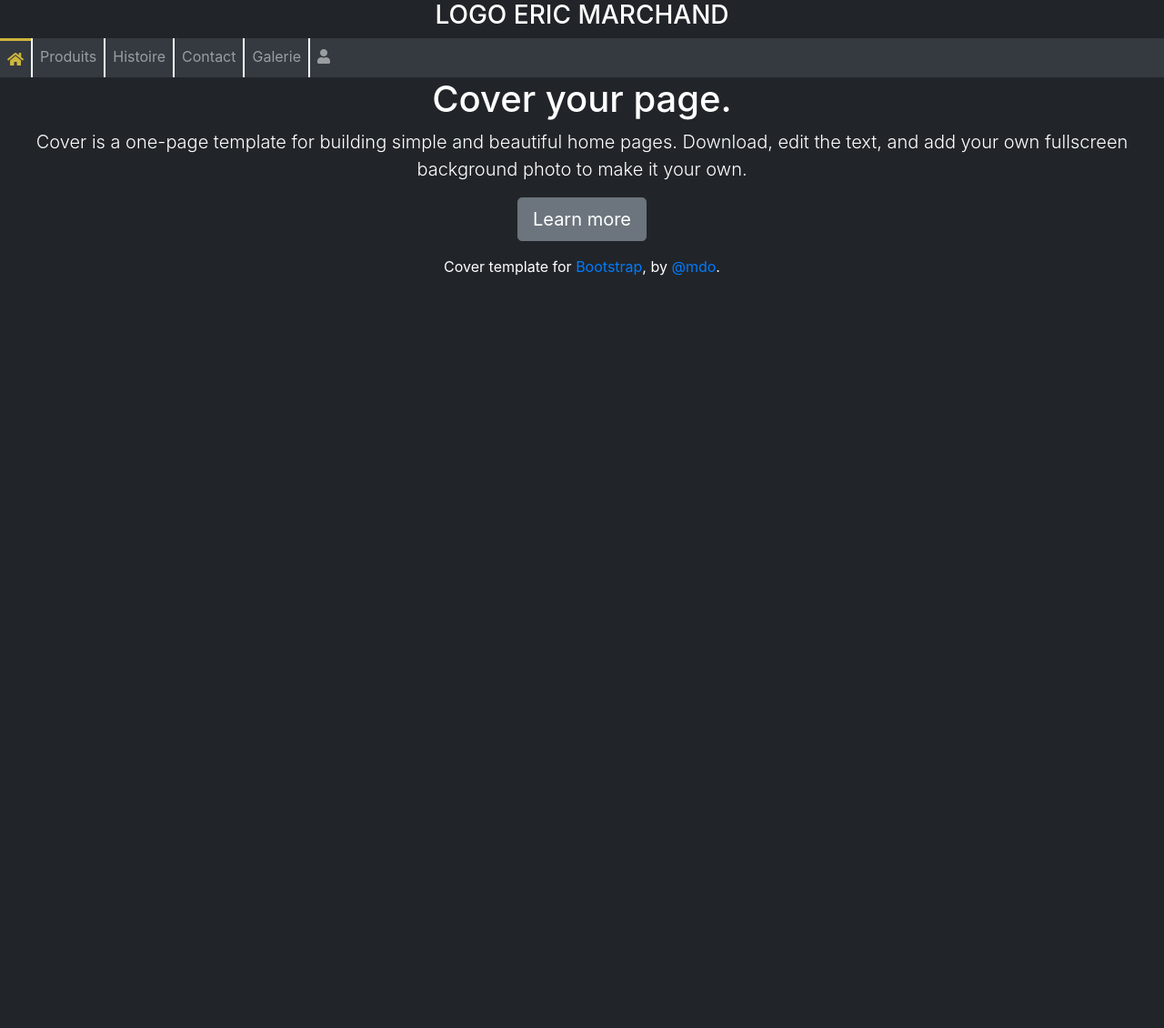
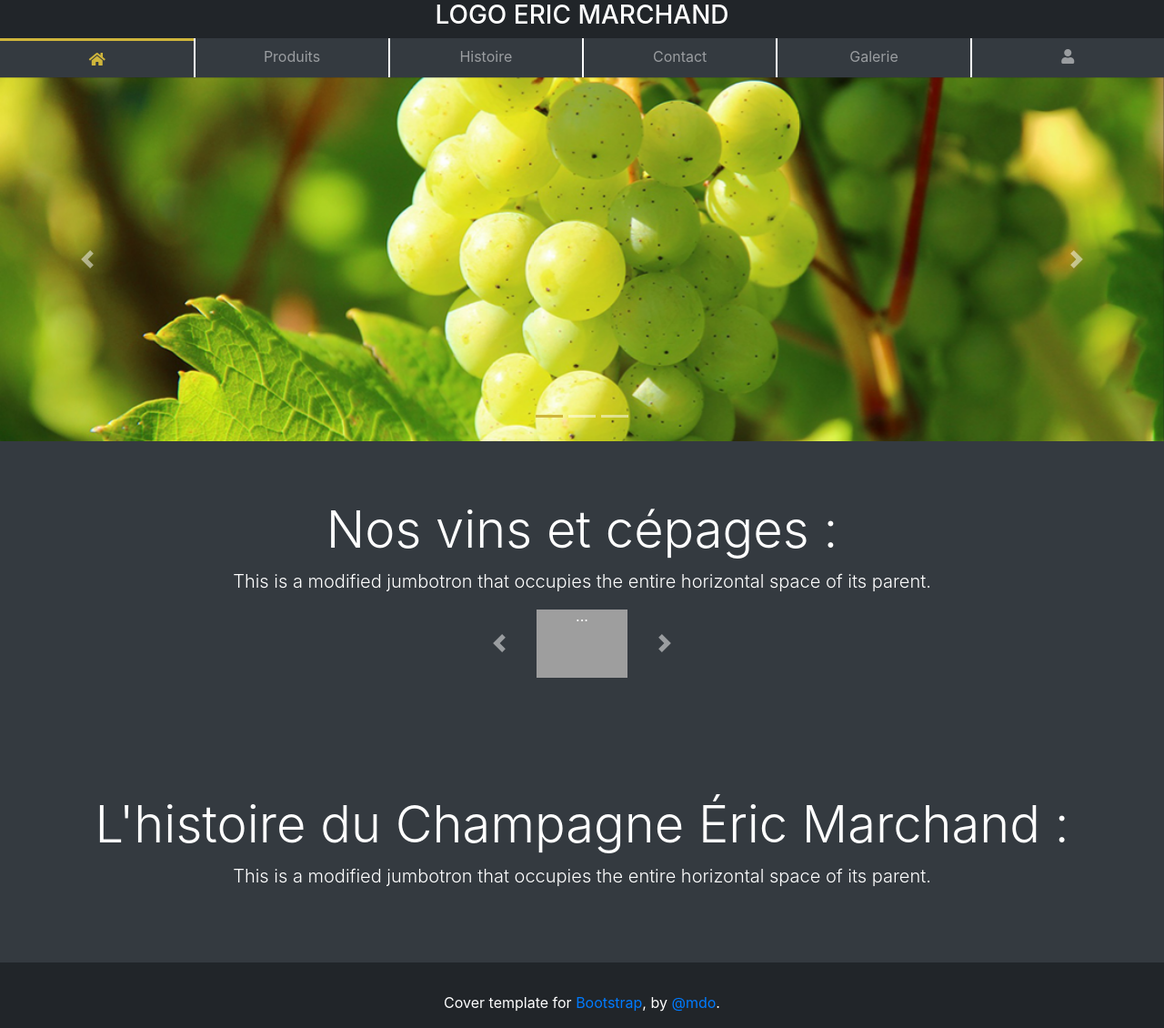
Before and after one commit to Heroiik62/Projet-S2---Champagne-Eric-Marchand, a PHP site: page / in a window 1280 px wide. Shown: the whole page at 91% size. Before the commit the page ends 303 px from the top, so only its background shows below. Run offline with PHP 8.4, Linux system fonts and the light colour scheme; some libraries are stand-ins or nearby versions; grey boxes are pictures that could not be loaded.

Commit message:
Ajouts page index : jumbotron

```diff
--- a/css/style.css
+++ b/css/style.css
@@ -4,9 +4,25 @@
     color: white;
 
 }
+body > .container {
+    padding-top: 60px;
+}
 
-.nav-item {
-    margin-left: 0% 10% 0% 10%;
+.col, .col-1, .col-10, .col-11, .col-12, .col-2, .col-3, .col-4, .col-5, .col-6, .col-7, .col-8, .col-9, .col-auto, .col-lg, .col-lg-1, .col-lg-10, .col-lg-11, .col-lg-12, .col-lg-2, .col-lg-3, .col-lg-4, .col-lg-5, .col-lg-6, .col-lg-7, .col-lg-8, .col-lg-9, .col-lg-auto, .col-md, .col-md-1, .col-md-10, .col-md-11, .col-md-12, .col-md-2, .col-md-3, .col-md-4, .col-md-5, .col-md-6, .col-md-7, .col-md-8, .col-md-9, .col-md-auto, .col-sm, .col-sm-1, .col-sm-10, .col-sm-11, .col-sm-12, .col-sm-2, .col-sm-3, .col-sm-4, .col-sm-5, .col-sm-6, .col-sm-7, .col-sm-8, .col-sm-9, .col-sm-auto, .col-xl, .col-xl-1, .col-xl-10, .col-xl-11, .col-xl-12, .col-xl-2, .col-xl-3, .col-xl-4, .col-xl-5, .col-xl-6, .col-xl-7, .col-xl-8, .col-xl-9, .col-xl-auto {
+    padding: 0 0 0 0;
+}
+
+.jumbotron {
+    background-color: #343a40!important
+}
+
+.carousel-inner{
+  width:100%;
+  max-height: 400px !important;
+}
+
+.row {
+    margin: 0 0 0 0;
 }
 
 .nav-item:hover {
@@ -44,3 +60,7 @@
 .modal-footer, .modal-header {
     border: 0px solid black;
 }
+
+.carousel-item.active {
+    border: 0px solid black !important;
+}
--- a/index.php
+++ b/index.php
@@ -1,6 +1,4 @@
-<?php
-
-$html ='<!DOCTYPE html>
+<!DOCTYPE html>
 <html lang="fr">
     <head>
         <meta charset="utf-8">
@@ -11,68 +9,70 @@
         <link rel="stylesheet" href="https://use.fontawesome.com/releases/v5.0.13/css/all.css" integrity="sha384-DNOHZ68U8hZfKXOrtjWvjxusGo9WQnrNx2sqG0tfsghAvtVlRW3tvkXWZh58N9jp" crossorigin="anonymous">
     </head>
 
-    <body class="text-center">' .
+    <body class="text-center">
 
-//        <div class="modal modal-dark fade" id="avertissement" tabindex="-1" role="dialog" aria-labelledby="ageAvertissment" aria-hidden="true" data-backdrop="static" data-keyboard="true">
-//            <div class="modal-dialog modal-lg" role="document">
-//                <div class="modal-content">
-//                    <div class="modal-header">
-//                        <h5 class="modal-title">Logo eric marchand</h5>
-//                    </div>
-//                    <div class="modal-body">
-//                        <form>';
-//
-//$year = date("Y");
-//$yearMinusHundred = $year-1;
-//$html .='<select>';
-//$html .= '<option value="2018" selected>2018</option>';
-//for($yearMinusHundred ; $yearMinusHundred >= $year - 100; $yearMinusHundred--) {
-//    $html .= '<option value="' . $yearMinusHundred . '">' . $yearMinusHundred . '</option>';
-//}
-//$html .= '</select>';
-//
-//$html .='</div>
-//<div class="modal-footer">';
-//
-//if ($yearMinusHundred - $year >= 18) {
-//    $html .='<button type="button" class="btn btn-primary">Entrer</button>';
-//} else {
-//    $html .='<button type="button" class="btn btn-primary" data-dismiss="modal">Entrer</button>';
-//}
-//
-//$html .= '</div>
-//                    </form>
-//                </div>
-//            </div>
-//        </div>
+        <!--
+<div class="modal modal-dark fade" id="avertissement" tabindex="-1" role="dialog" aria-labelledby="ageAvertissment" aria-hidden="true" data-backdrop="static" data-keyboard="true">
+<div class="modal-dialog modal-lg" role="document">
+<div class="modal-content">
+<div class="modal-header">
+<h5 class="modal-title">Logo eric marchand</h5>
+</div>
+<div class="modal-body">
+<form>
 
-        '<div class="cover-container d-flex w-100 h-100 mx-auto flex-column">
+$year = date("Y");
+$yearMinusHundred = $year-1;
+$html .='<select>';
+$html .= '<option value="2018" selected>2018</option>';
+for($yearMinusHundred ; $yearMinusHundred >= $year - 100; $yearMinusHundred--) {
+$html .= '<option value="' . $yearMinusHundred . '">' . $yearMinusHundred . '</option>';
+}
+$html .= '</select>';
+
+$html .='</div>
+<div class="modal-footer">';
+
+if ($yearMinusHundred - $year >= 18) {
+$html .='<button type="button" class="btn btn-primary">Entrer</button>';
+} else {
+$html .='<button type="button" class="btn btn-primary" data-dismiss="modal">Entrer</button>';
+}
+
+$html .= '</div>
+</form>
+</div>
+</div>
+</div>
+-->
+
+        <div class="cover-container d-flex w-100 h-100 mx-auto flex-column">
             <header class="masthead mb-auto">
                 <div class="inner">
                     <h3 class="masthead-brand">LOGO ERIC MARCHAND</h3>
-                    <nav class="navbar navbar-expand-lg navbar-dark bg-dark">
+                    <nav class="navbar navbar-expand-lg navbar-dark bg-dark row">
                         <button class="navbar-toggler" type="button" data-toggle="collapse" data-target="#navbarSupportedContent" aria-controls="navbarSupportedContent" aria-expanded="false" aria-label="Toggle navigation">
                             <span class="navbar-toggler-icon"></span>
                         </button>
 
-                        <div class="collapse navbar-collapse" id="navbarSupportedContent">
-                            <ul class="navbar-nav mr-auto">
-                                <li class="nav-item active">
-                                    <a class="nav-link" href="#"><i class="fas fa-home"></i><span class="sr-only">(current)</span></a>
+                        <div class="collapse navbar-collapse col-md-12" id="navbarSupportedContent">
+                            <ul class="navbar-nav mr-auto col-md-12">
+                                <li class="nav-item active text-center col-md-2">
+                                    <a class="nav-link" href="#"><i class="fas fa-home"></i></a>
                                 </li>
-                                <li class="nav-item">
+                                <li class="nav-item text-center col-md-2">
                                     <a class="nav-link" href="#">Produits</a>
                                 </li>
-                                <li class="nav-item">
+                                <li class="nav-item text-center col-md-2">
                                     <a class="nav-link" href="#">Histoire</a>
                                 </li>
-                                <li class="nav-item">
+                                <li class="nav-item text-center col-md-2">
                                     <a class="nav-link" href="#">Contact</a>
                                 </li>
-                                <li class="nav-item">
+                                <li class="nav-item text-center col-md-2">
                                     <a class="nav-link" href="#">Galerie</a>
                                 </li>
-                                <li class="nav-item">
+                                <li class="nav-item text-center col-md-2">
                                     <a class="nav-link" href="#"><i class="fas fa-user"></i></a>
                                 </li>
                             </ul>
@@ -82,11 +82,75 @@
             </header>
 
             <main role="main" class="inner cover">
-                <h1 class="cover-heading">Cover your page.</h1>
-                <p class="lead">Cover is a one-page template for building simple and beautiful home pages. Download, edit the text, and add your own fullscreen background photo to make it your own.</p>
-                <p class="lead">
-                    <a href="#" class="btn btn-lg btn-secondary">Learn more</a>
-                </p>
+                <div id="sliderAccueil" class="carousel slide" data-ride="carousel">
+                    <ol class="carousel-indicators">
+                        <li data-target="#sliderAccueil" data-slide-to="0" class="active"></li>
+                        <li data-target="#sliderAccueil" data-slide-to="1"></li>
+                        <li data-target="#sliderAccueil" data-slide-to="2"></li>
+                    </ol>
+                    <div class="carousel-inner">
+                        <div class="carousel-item active">
+                            <img class="d-block w-100" src="img/grappe.jpg" alt="First slide">
+                        </div>
+                        <div class="carousel-item">
+                            <img class="d-block w-100" src="http://archeochampagne.epernay.fr/wp-content/uploads/8_caves-de-lavenue-de-champagne_michel-jolyot-1923x580.jpg" alt="Second slide">
+                        </div>
+                        <div class="carousel-item">
+                            <img class="d-block w-100" src="http://ca.france.fr/sites/default/files/imagecache/ATF_Image_bandeau_v2/istock_champagne_ina_peters_5.jpg" alt="Third slide">
+                        </div>
+                    </div>
+                    <a class="carousel-control-prev" href="#sliderAccueil" role="button" data-slide="prev">
+                        <span class="carousel-control-prev-icon" aria-hidden="true"></span>
+                        <span class="sr-only">Précédent</span>
+                    </a>
+                    <a class="carousel-control-next" href="#sliderAccueil" role="button" data-slide="next">
+                        <span class="carousel-control-next-icon" aria-hidden="true"></span>
+                        <span class="sr-only">Suivant</span>
+                    </a>
+                </div>
+
+                <div class="jumbotron jumbotron-fluid row">
+                    <div class="container col-md-12">
+                        <h1 class="display-4">Nos vins et cépages :</h1>
+                        <p class="lead">This is a modified jumbotron that occupies the entire horizontal space of its parent.</p>
+
+                        <div id="sliderChampagne" class="carousel slide offset-md-5 col-md-2" data-ride="carousel">
+                            <div class="carousel-inner">
+                                <div class="carousel-item active">
+                                    <img width="100px" class="" src="https://www.ruinart.com/sites/ruinart/files/2018-04/Ruinart-BlancDeBlancs-75-NK-T-OP-ERetailKit-123_728-1992.png" alt="First slide">
+                                    <div class="carousel-caption d-none d-md-block">
+                                        <h5>ACHETEZ :)</h5>
+                                        <p>...</p>
+                                    </div>
+                                </div>
+                                <div class="carousel-item">
+                                    <img width="100px" class="" src="https://www.ruinart.com/sites/ruinart/files/2018-04/Ruinart-BlancDeBlancs-75-NK-T-OP-ERetailKit-123_728-1992.png" alt="Second slide">
+                                    <div class="carousel-caption d-none d-md-block">
+                                        <h5>...</h5>
+                                        <p>...</p>
+                                    </div>
+                                </div>
+                            </div>
+                            <a class="carousel-control-prev" href="#sliderChampagne" role="button" data-slide="prev">
+                                <span class="carousel-control-prev-icon" aria-hidden="true"></span>
+                                <span class="sr-only">Précédent</span>
+                            </a>
+                            <a class="carousel-control-next" href="#sliderChampagne" role="button" data-slide="next">
+                                <span class="carousel-control-next-icon" aria-hidden="true"></span>
+                                <span class="sr-only">Suivant</span>
+                            </a>
+                        </div>
+
+                    </div>
+                </div>
+
+                <div class="jumbotron jumbotron-fluid">
+                    <div class="container">
+                        <h1 class="display-4">L'histoire du Champagne Éric Marchand :</h1>
+                        <p class="lead">This is a modified jumbotron that occupies the entire horizontal space of its parent.</p>
+                    </div>
+                </div>
+
             </main>
 
             <footer class="mastfoot mt-auto">
@@ -101,6 +165,4 @@
         <script src="https://stackpath.bootstrapcdn.com/bootstrap/4.1.1/js/bootstrap.min.js" integrity="sha384-smHYKdLADwkXOn1EmN1qk/HfnUcbVRZyYmZ4qpPea6sjB/pTJ0euyQp0Mk8ck+5T" crossorigin="anonymous"></script>
         <script src="js/js.js"></script>
     </body>
-</html>';
-
-echo $html;
+</html>
--- a/js/js.js
+++ b/js/js.js
@@ -1,3 +1,7 @@
 $(window).on('load',function(){
     $('#avertissement').modal('show');
 })
+
+$('.carousel').carousel({
+  interval: 3000
+})
```
Also changed, not shown: img/grappe.jpg (added).
